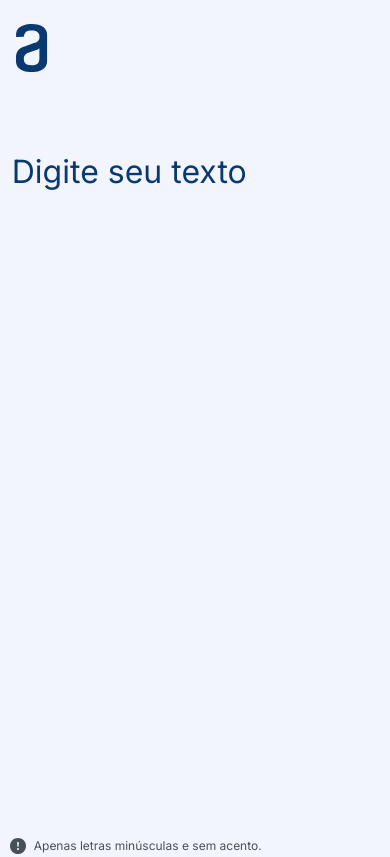
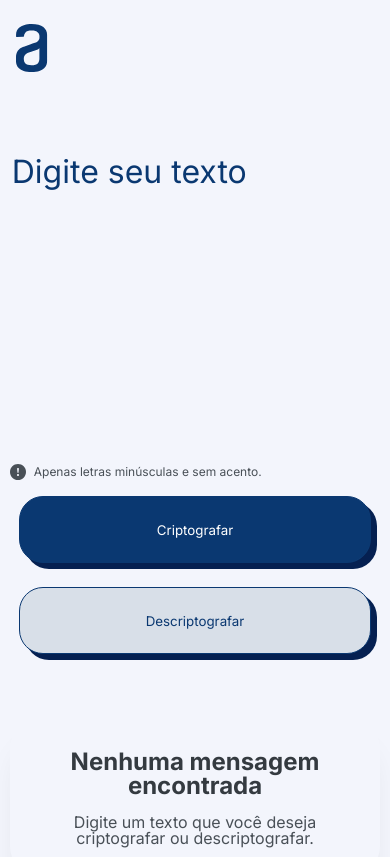
Before and after one commit to viniciusbastos-dev/Challenge-Oracle-ONE-Criptografador, a plain HTML site: page index.html in a window 390 px wide. Shown: the top 857 px of the page. Drawn offline with Linux system fonts and the light colour scheme.

Commit message:
Changed the size of textarea in smartphones

```diff
--- a/css/responsive.css
+++ b/css/responsive.css
@@ -73,7 +73,7 @@
 
     .input-area {
         width: 100%;
-        height: 624px;
+        height: 250px;
         margin-bottom: 64px;
     }
 
```
